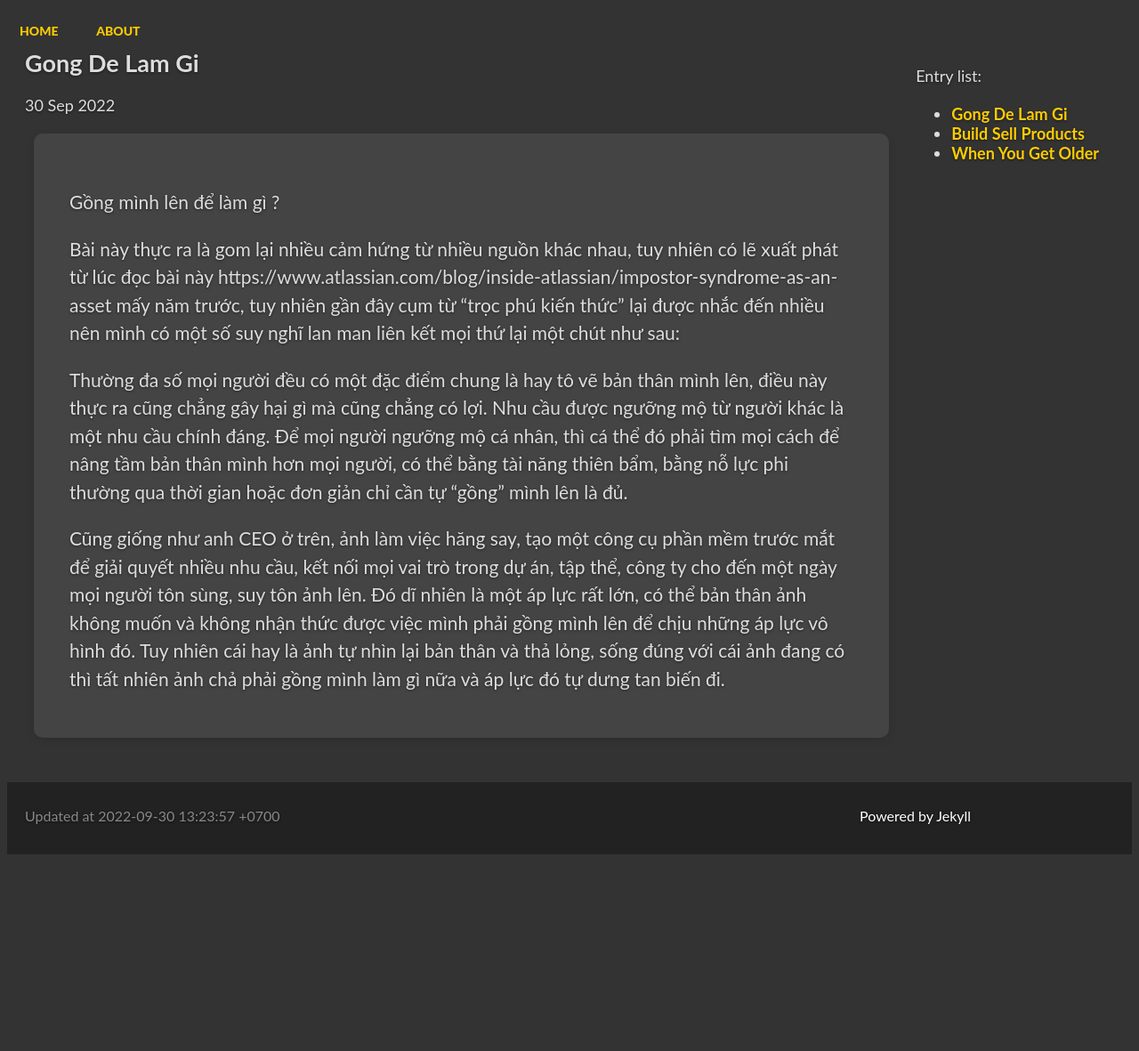
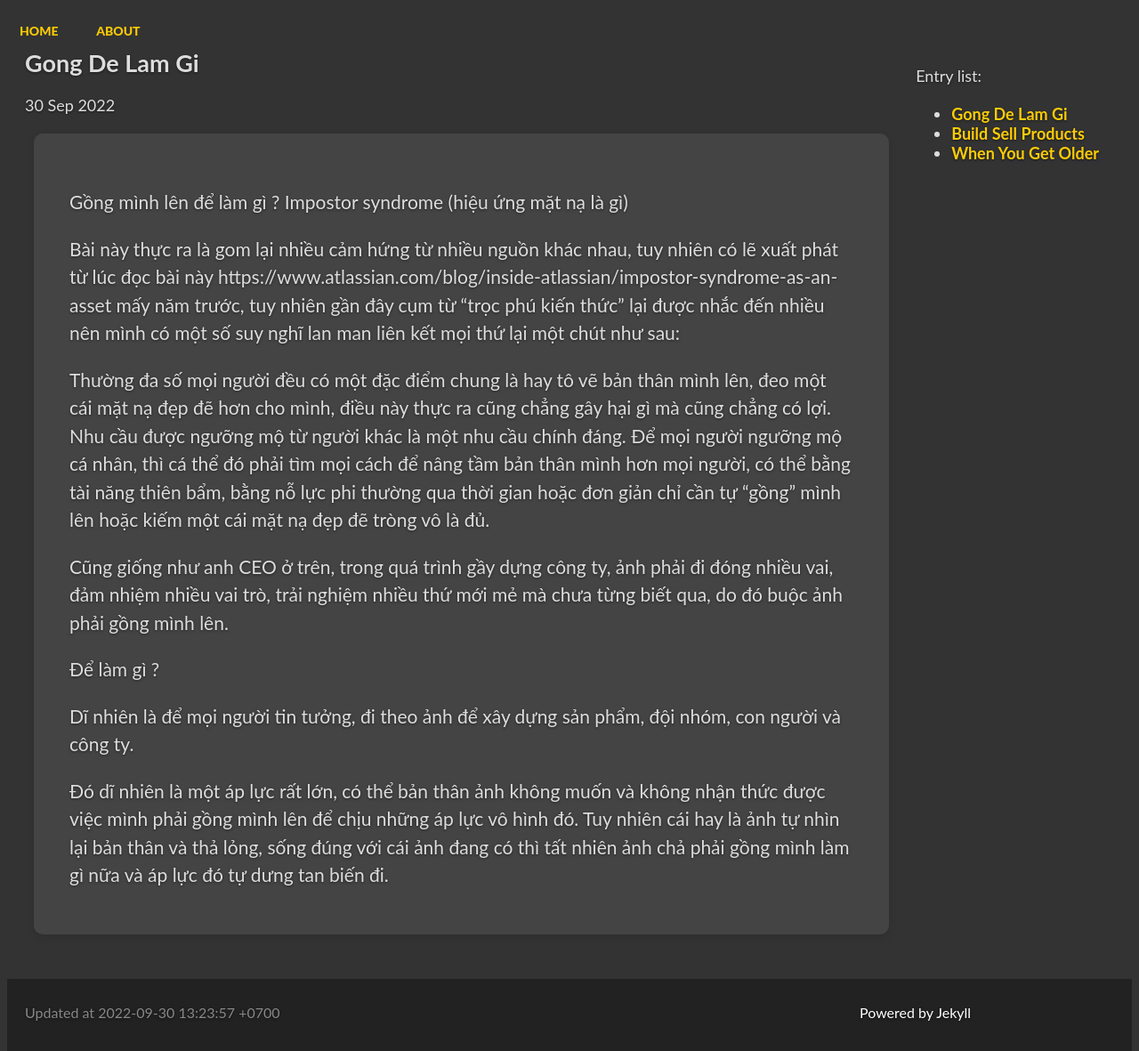
Before and after one commit to vdchuyen/chuyen-vn, a Jekyll site: the page built from _posts/2022-09-30-gong-de-lam-gi.md, in a window 1280 px wide. Shown: the whole page at 89% size. Built offline with Jekyll 4.4.1, drawn with Linux system fonts in a browser that asks for light colours; our own code applies the rules of GitHub Pages for plain Markdown files; Markdown is read by kramdown in place of the engine named in the settings; before the commit the page ends 960 px from its top, so only the background shows below that.

Commit message:
Update 2022-09-30-gong-de-lam-gi.md

```diff
--- a/_posts/2022-09-30-gong-de-lam-gi.md
+++ b/_posts/2022-09-30-gong-de-lam-gi.md
@@ -1,7 +1,13 @@
-Gồng mình lên để làm gì ?
+Gồng mình lên để làm gì ? Impostor syndrome (hiệu ứng mặt nạ là gì)
 
 Bài này thực ra là gom lại nhiều cảm hứng từ nhiều nguồn khác nhau, tuy nhiên có lẽ xuất phát từ lúc đọc bài này https://www.atlassian.com/blog/inside-atlassian/impostor-syndrome-as-an-asset mấy năm trước, tuy nhiên gần đây cụm từ "trọc phú kiến thức" lại được nhắc đến nhiều nên mình có một số suy nghĩ lan man liên kết mọi thứ lại một chút như sau:
 
-Thường đa số mọi người đều có một đặc điểm chung là hay tô vẽ bản thân mình lên, điều này thực ra cũng chẳng gây hại gì mà cũng chẳng có lợi. Nhu cầu được ngưỡng mộ từ người khác là một nhu cầu chính đáng. Để mọi người ngưỡng mộ cá nhân, thì cá thể đó phải tìm mọi cách để nâng tầm bản thân mình hơn mọi người, có thể bằng tài năng thiên bẩm, bằng nỗ lực phi thường qua thời gian hoặc đơn giản chỉ cần tự "gồng" mình lên là đủ.
+Thường đa số mọi người đều có một đặc điểm chung là hay tô vẽ bản thân mình lên, đeo một cái mặt nạ đẹp đẽ hơn cho mình, điều này thực ra cũng chẳng gây hại gì mà cũng chẳng có lợi. Nhu cầu được ngưỡng mộ từ người khác là một nhu cầu chính đáng. Để mọi người ngưỡng mộ cá nhân, thì cá thể đó phải tìm mọi cách để nâng tầm bản thân mình hơn mọi người, có thể bằng tài năng thiên bẩm, bằng nỗ lực phi thường qua thời gian hoặc đơn giản chỉ cần tự "gồng" mình lên hoặc kiếm một cái mặt nạ đẹp đẽ tròng vô là đủ.
 
-Cũng giống như anh CEO ở trên, ảnh làm việc hăng say, tạo một công cụ phần mềm trước mắt để giải quyết nhiều nhu cầu, kết nối mọi vai trò trong dự án, tập thể, công ty cho đến một ngày mọi người tôn sùng, suy tôn ảnh lên. Đó dĩ nhiên là một áp lực rất lớn, có thể bản thân ảnh không muốn và không nhận thức được việc mình phải gồng mình lên để chịu những áp lực vô hình đó. Tuy nhiên cái hay là ảnh tự nhìn lại bản thân và thả lỏng, sống đúng với cái ảnh đang có thì tất nhiên ảnh chả phải gồng mình làm gì nữa và áp lực đó tự dưng tan biến đi.
+Cũng giống như anh CEO ở trên, trong quá trình gầy dựng công ty, ảnh phải đi đóng nhiều vai, đảm nhiệm nhiều vai trò, trải nghiệm nhiều thứ mới mẻ mà chưa từng biết qua, do đó buộc ảnh phải gồng mình lên.
+
+Để làm gì ?
+
+Dĩ nhiên là để mọi người tin tưởng, đi theo ảnh để xây dựng sản phẩm, đội nhóm, con người và công ty.
+
+Đó dĩ nhiên là một áp lực rất lớn, có thể bản thân ảnh không muốn và không nhận thức được việc mình phải gồng mình lên để chịu những áp lực vô hình đó. Tuy nhiên cái hay là ảnh tự nhìn lại bản thân và thả lỏng, sống đúng với cái ảnh đang có thì tất nhiên ảnh chả phải gồng mình làm gì nữa và áp lực đó tự dưng tan biến đi.
```
